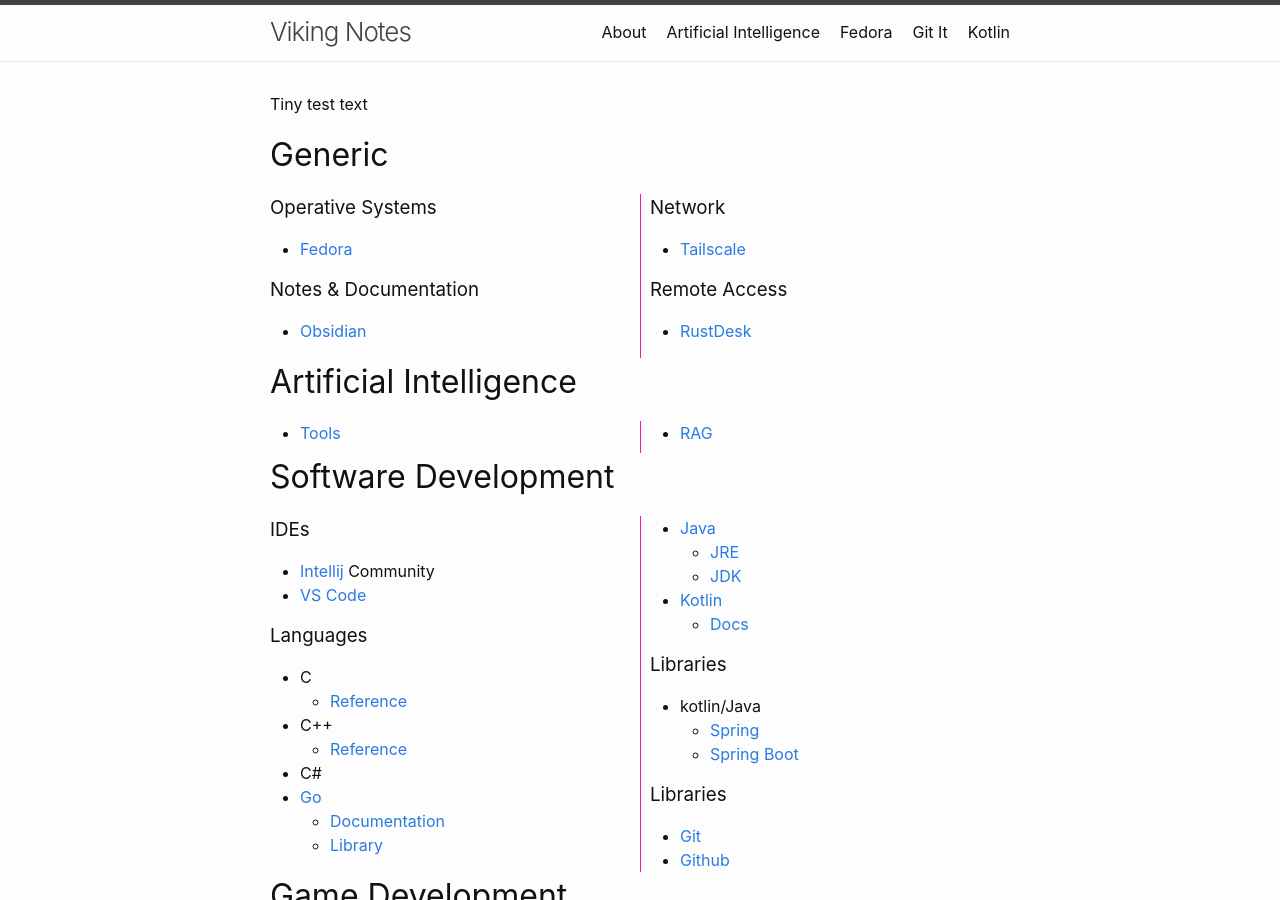
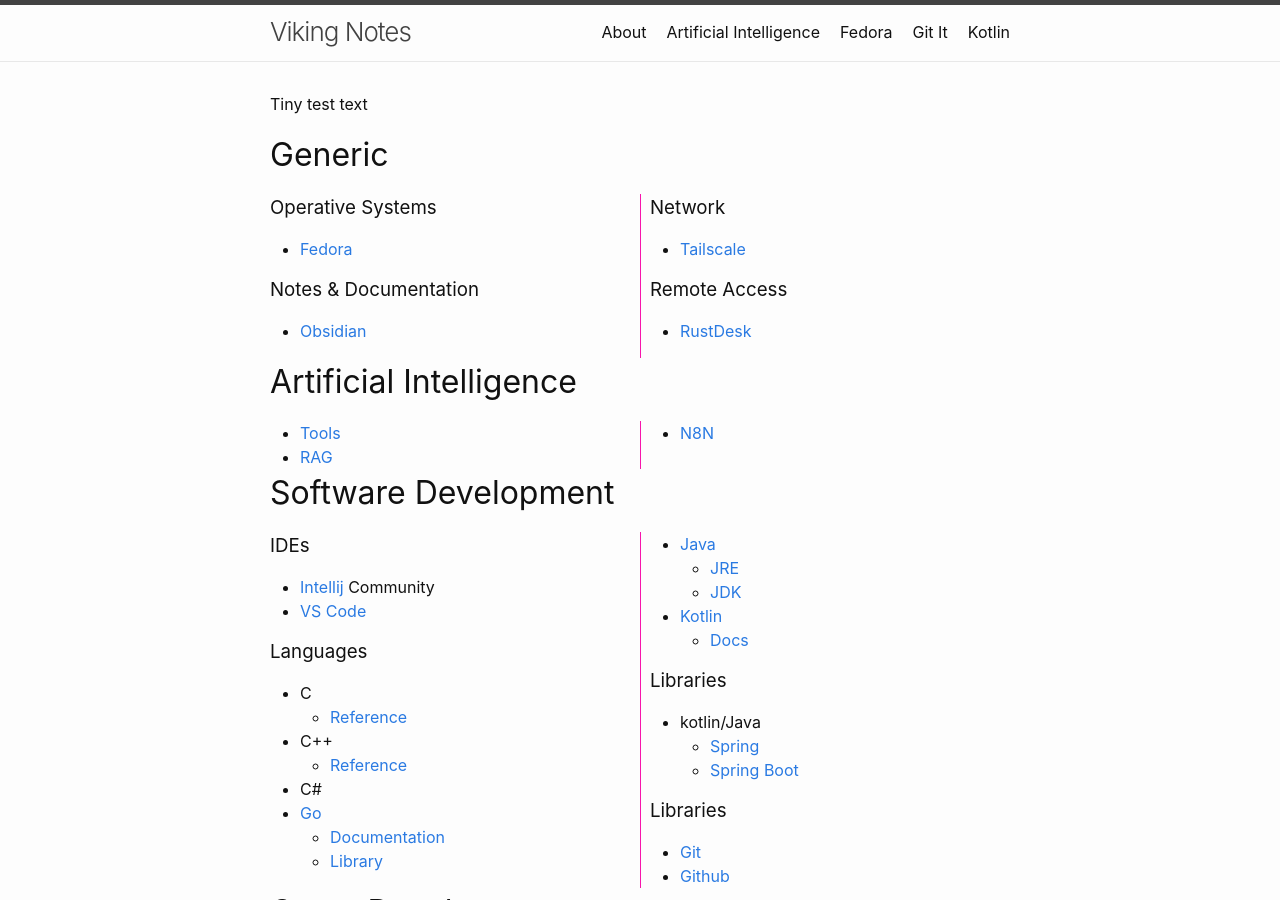
Before and after one commit to viking-cat/notes, a Jekyll site: the page built from index.md, in a window 1280 px wide and 900 px high. Built offline with Jekyll 4.4.1, drawn with Linux system fonts in a browser that asks for light colours.

Commit message:
Update index.md

```diff
--- a/index.md
+++ b/index.md
@@ -33,6 +33,7 @@
 {% columns name:"homeGeneric" cols:2 %}
 * [Tools](pages/ai/index.html#tools)
 * [RAG](pages/ai/index.html#rag)
+* [N8N](pages/ai/index.html#n8n)
 {% endcolumns %}
 
 <!-- Software Development  -------------------------------------------------------->
```
